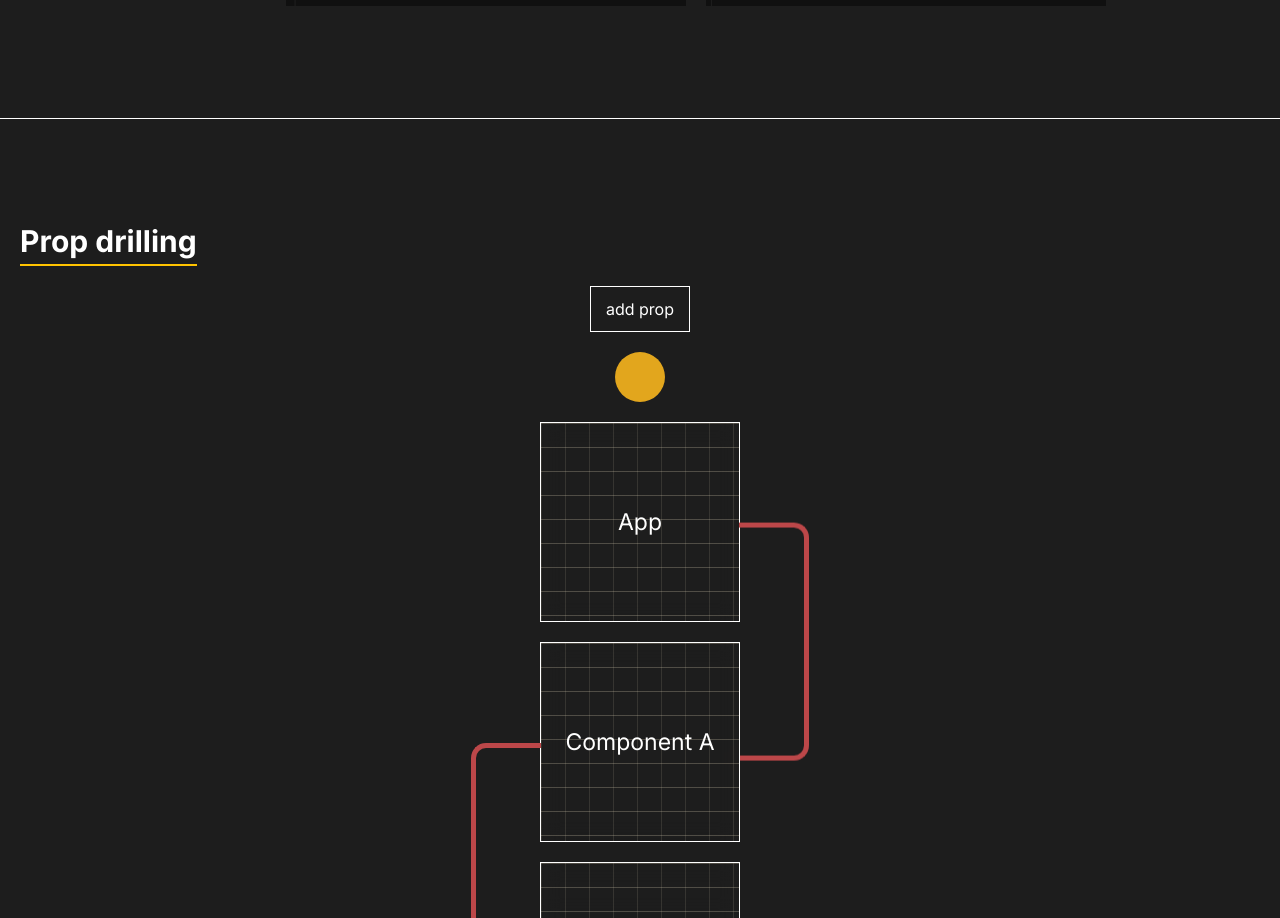
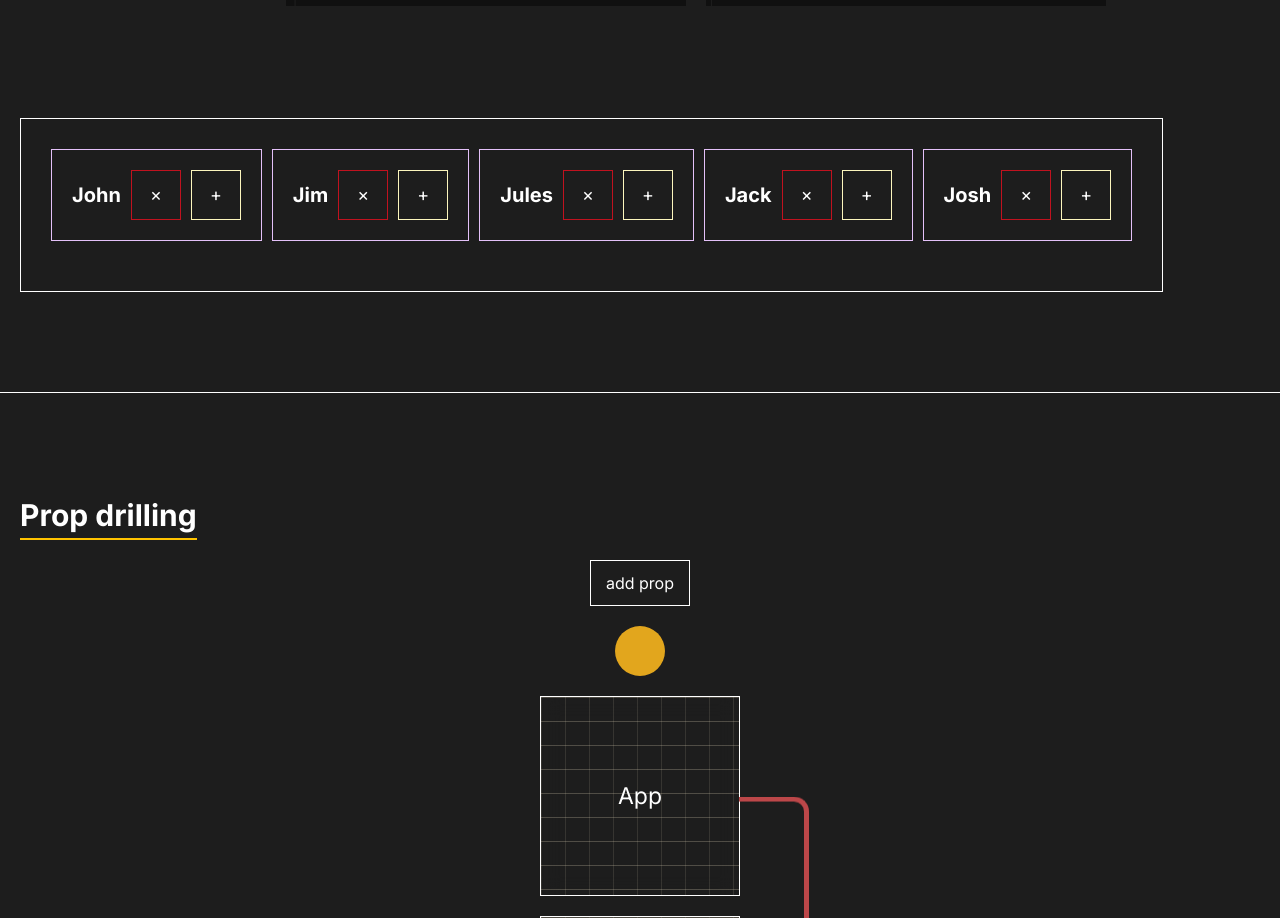
Before and after one commit to Andriikryl/css-visualizer, a Next.js app: page /react in a window 1280 px wide. Shown: the part 3332-4250 px from the top of the page. Built offline with nearby package versions, Linux system fonts and the light colour scheme.

Commit message:
add names component

```diff
--- a/src/app/react/useReducerHook/UseRedurecHook.tsx
+++ b/src/app/react/useReducerHook/UseRedurecHook.tsx
@@ -6,6 +6,7 @@ import { defaultFAQs } from "./defaultValues.tsx";
 import Accordion from "@/components/accordion/Accordion";
 import Menu from "./menu/Menu";
 import { Steps } from "./steps/Steps";
+import { Names } from "./names/Names";
 
 const stepsData = ["Step 1 content", "Step 2 content", "Step 3 content"];
 
@@ -30,6 +31,7 @@ export default function UseRedurecHook() {
           <div>
             <Steps steps={stepsData} />
           </div>
+          <Names />
         </div>
       </Container>
     </section>
--- a/src/app/react/useReducerHook/names/Names.tsx
+++ b/src/app/react/useReducerHook/names/Names.tsx
@@ -0,0 +1,95 @@
+"use client";
+import { useReducer } from "react";
+import style from "./style.module.css";
+
+const names = ["John", "Jim", "Jules", "Jack", "Josh"];
+
+type Action =
+  | {
+      type: "add";
+      name: string;
+    }
+  | {
+      type: "remove";
+      name: string;
+    }
+  | {
+      type: "clear";
+    };
+
+function namesReducer(state: Array<string>, action: Action) {
+  const { type } = action;
+
+  switch (type) {
+    case "add": {
+      if (state.includes(action.name)) {
+        return state;
+      }
+      return [...state, action.name];
+    }
+    case "remove": {
+      return state.filter((d) => d !== action.name);
+    }
+    case "clear": {
+      return [];
+    }
+    default:
+      return state;
+  }
+}
+
+function NameButton({ name, dispatchName, isSelected }: any) {
+  return (
+    <div className={style.button__group} data-selected={isSelected}>
+      <h4 className={style.name}>{name}</h4>
+      <button
+        onClick={() => dispatchName({ type: "remove", name })}
+        title="Remove"
+        className={style.name__button}
+      >
+        ×
+      </button>
+
+      <button
+        onClick={() => dispatchName({ type: "add", name })}
+        title="Add"
+        className={style.name__button}
+      >
+        +
+      </button>
+    </div>
+  );
+}
+
+export function Names() {
+  const [selectedNames, dispatchName] = useReducer(namesReducer, []);
+
+  return (
+    <div className={style.box}>
+      <div className={style.flex__group}>
+        {names.map((name) => (
+          <NameButton
+            className={style.text}
+            key={name}
+            name={name}
+            dispatchName={dispatchName}
+            isSelected={selectedNames.includes(name)}
+          />
+        ))}
+      </div>
+
+      {selectedNames.length ? (
+        <div className={style.selected__names}>
+          <h2 className={style.seclected}>Selected</h2>
+          {selectedNames.join(", ")}
+          <button
+            className={style.name__button_clear}
+            onClick={() => dispatchName({ type: "clear" })}
+          >
+            Clear
+          </button>
+        </div>
+      ) : null}
+    </div>
+  );
+}
--- a/src/app/react/useReducerHook/names/style.module.css
+++ b/src/app/react/useReducerHook/names/style.module.css
@@ -0,0 +1,61 @@
+.button__group{
+    display: flex;
+    align-items: center;
+    gap: 10px;
+    border: 1px solid #e4c1f9;
+    padding: 20px;
+}
+.name{
+    font-size: 20px;
+    color: white;
+}
+
+.name__button{
+    font-size: 18px;
+    color: white;
+    background-color: transparent;
+    width: 50px;
+    height: 50px;
+    border: 1px solid #fcf6bd;
+    cursor: pointer;
+}
+
+.name__button:nth-child(2){
+    border: 1px solid #c1121f;
+}
+
+.box{
+    margin-block-start: 100px;
+    width: max-content;
+    padding: 30px;
+    border: 1px solid white;
+}
+
+.flex__group{
+    display: flex;
+    gap: 10px;
+    flex-wrap: wrap;
+    margin-block-end: 20px;
+}
+
+.selected__names{
+    border: 1px solid #ff99c8;
+    padding: 20px;
+    color: white;
+}
+
+.seclected{
+    color: white;
+    text-transform: uppercase;
+    margin-block-end: 10px;
+}
+
+.name__button_clear{
+    padding: 10px 15px;
+    font-size: 18px;
+    color: white;
+    background-color: transparent;
+    border: 1px solid #c1121f;
+    cursor: pointer;
+    margin-inline-start: 20px;
+}
```
